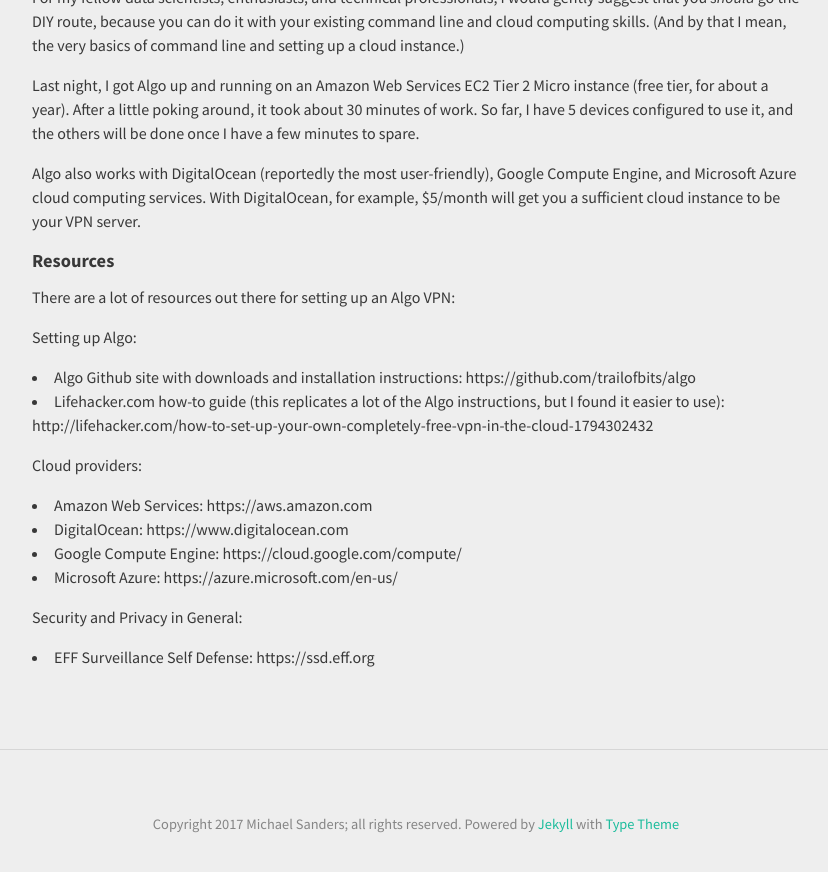
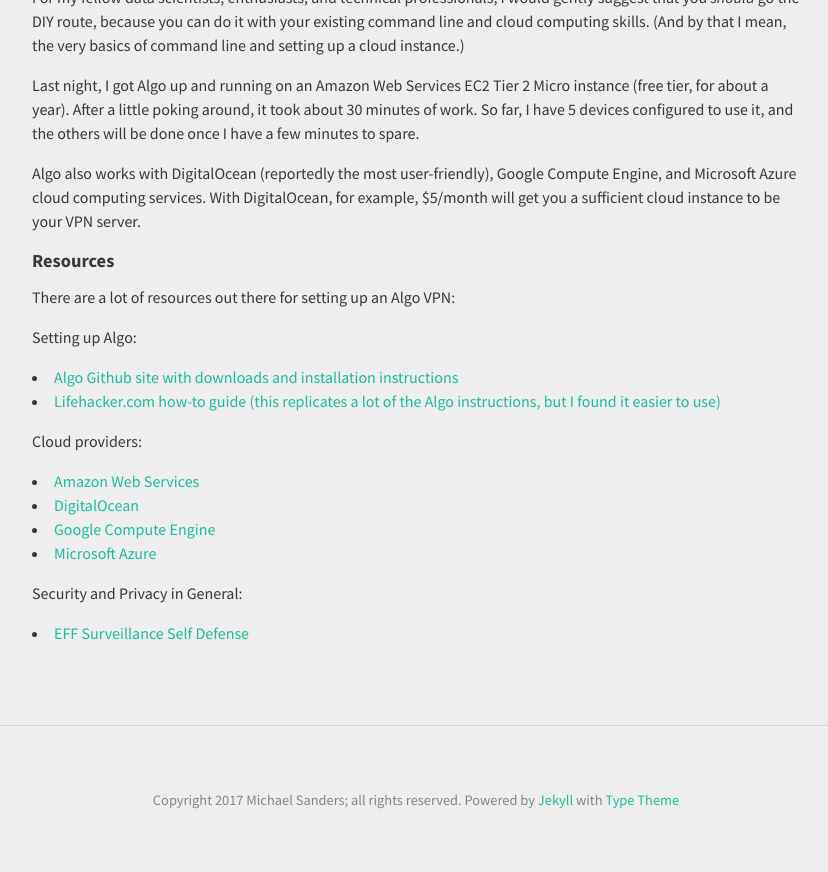
Before and after one commit to MikeS-nth/MikeS-nth.github.io, a Jekyll site: the page built from _posts/2017-04-24-seriously-get-a-vpn.md, in a window 1280 px wide and 900 px high, scrolled down 1190 px. Shown: the top 872 px of the window, without its empty margins (224-1052 px from the left). Built offline with Jekyll 4.4.1, drawn with Linux system fonts in a browser that asks for light colours; nearby versions of some CDN libraries; some of the changed lines change nothing that is shown.

Commit message:
Link fixes

```diff
--- a/_posts/2017-04-24-seriously-get-a-vpn.md
+++ b/_posts/2017-04-24-seriously-get-a-vpn.md
@@ -28,14 +28,14 @@
 
 Setting up Algo:
 
-- Algo Github site with downloads and installation instructions: https://github.com/trailofbits/algo
-- Lifehacker.com how-to guide (this replicates a lot of the Algo instructions, but I found it easier to use): http://lifehacker.com/how-to-set-up-your-own-completely-free-vpn-in-the-cloud-1794302432
+- [Algo Github site with downloads and installation instructions](https://github.com/trailofbits/algo)
+- [Lifehacker.com how-to guide (this replicates a lot of the Algo instructions, but I found it easier to use)](http://lifehacker.com/how-to-set-up-your-own-completely-free-vpn-in-the-cloud-1794302432)
 
 Cloud providers:
-- Amazon Web Services: https://aws.amazon.com
-- DigitalOcean: https://www.digitalocean.com
-- Google Compute Engine: https://cloud.google.com/compute/
-- Microsoft Azure: https://azure.microsoft.com/en-us/
+- [Amazon Web Services](https://aws.amazon.com)
+- [DigitalOcean](https://www.digitalocean.com)
+- [Google Compute Engine](https://cloud.google.com/compute/)
+- [Microsoft Azure](https://azure.microsoft.com/en-us/)
 
 Security and Privacy in General:
-- EFF Surveillance Self Defense: https://ssd.eff.org
+- [EFF Surveillance Self Defense](https://ssd.eff.org)
```
